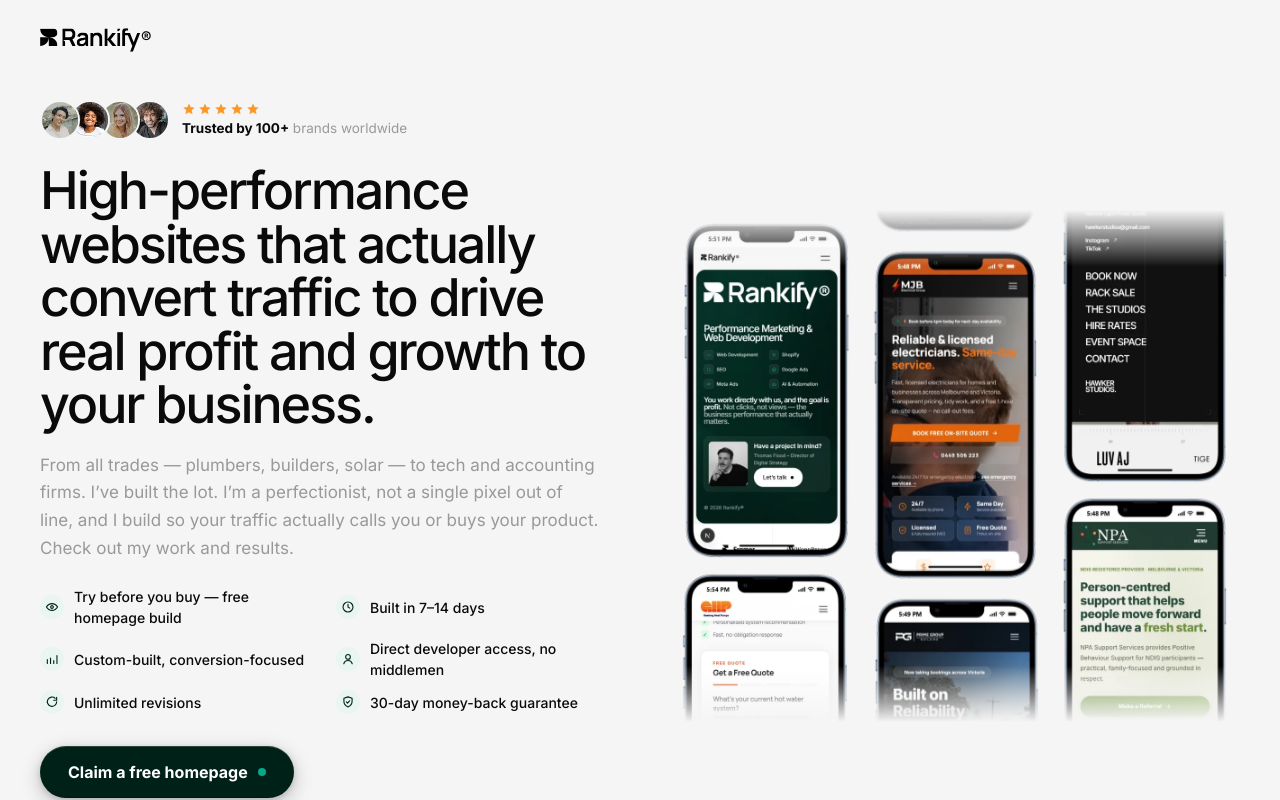
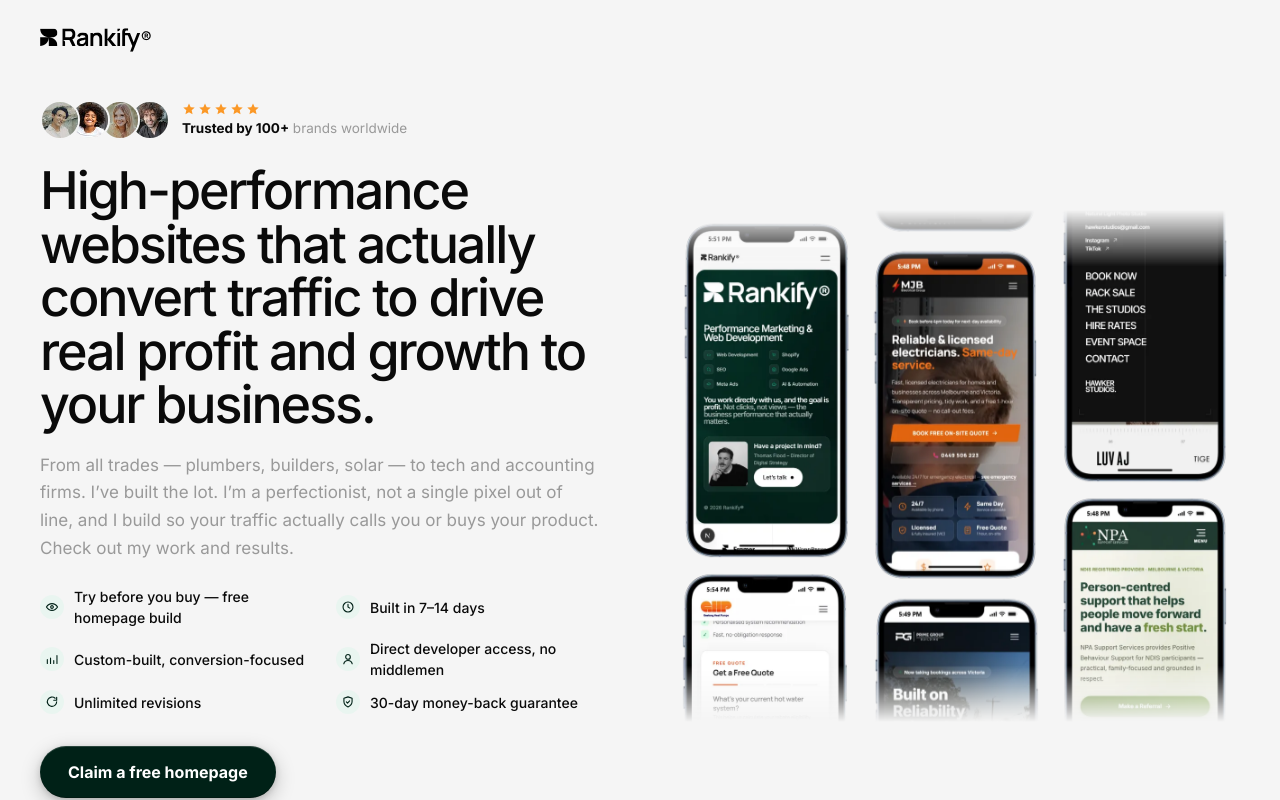
Before and after one commit to rankify-ops/rankify-com-au, a Next.js app: page /free-homepage in a window 1280 px wide. Shown: the top 800 px of the page. Built offline with nearby package versions, Linux system fonts and the light colour scheme.

Commit message:
Drop the pulsing dot from the free-homepage CTA

```diff
--- a/src/app/free-homepage/page.tsx
+++ b/src/app/free-homepage/page.tsx
@@ -166,13 +166,9 @@ function Cta() {
   return (
     <Link
       href={BOOK}
-      className="neu-btn neu-btn-dark inline-flex items-center justify-center gap-2.5 rounded-full bg-[var(--green-deep)] px-7 py-3.5 text-center text-[16px] font-bold text-white transition-transform hover:-skew-x-3"
+      className="neu-btn neu-btn-dark inline-flex items-center justify-center rounded-full bg-[var(--green-deep)] px-7 py-3.5 text-center text-[16px] font-bold text-white transition-transform hover:-skew-x-3"
     >
       {CTA}
-      <span className="relative flex h-2 w-2 items-center justify-center">
-        <span className="cta-ping absolute inline-flex h-full w-full rounded-full bg-[#07a889]" />
-        <span className="relative inline-flex h-2 w-2 rounded-full bg-[#07a889]" />
-      </span>
     </Link>
   );
 }
```
